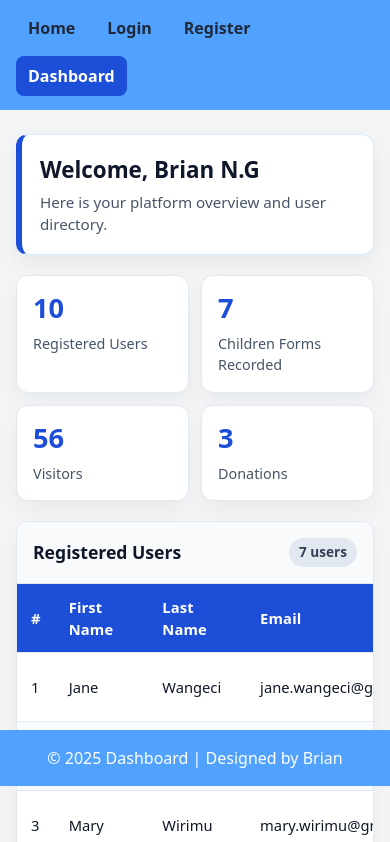
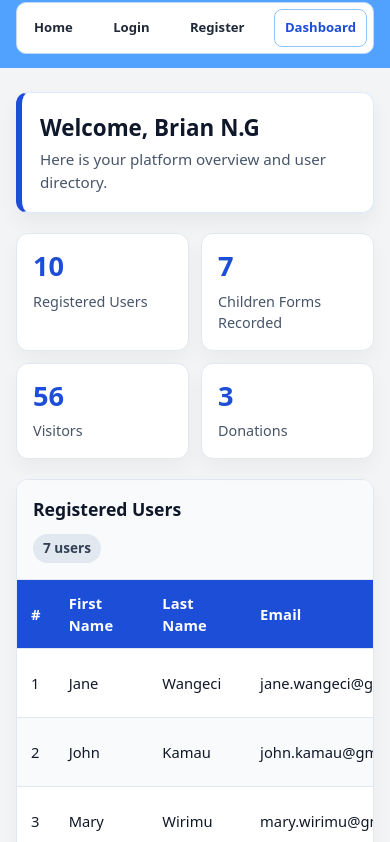
Before and after one commit to Brian-Mbogo/Charity-minds-2, a website: page public/dashboard.html in a window 390 px wide. Shown: the part 58-900 px from the top of the page. Drawn offline with Linux system fonts and the light colour scheme.

Commit message:
dashboard highlight

```diff
--- a/public/dashboard.html
+++ b/public/dashboard.html
@@ -64,9 +64,10 @@
       display: inline-block;
       padding: 8px 12px;
       border-radius: 8px;
+      border: 1px solid transparent;
       font-weight: 600;
       color: #1f2937;
-      transition: background-color 0.2s ease, color 0.2s ease;
+      transition: background-color 0.2s ease, color 0.2s ease, border-color 0.2s ease;
     }
 
     /* Hover state for navigation links. */
@@ -77,8 +78,9 @@
 
     /* Active page indicator in navigation. */
     .nav-link-active {
-      background: #1d4ed8;
-      color: #ffffff;
+      background: #ffffff;
+      color: #1d4ed8;
+      border-color: #93c5fd;
     }
 
     /* Welcome card near the top of dashboard content. */
@@ -228,9 +230,48 @@
 
     /* Mobile tweak for stacking welcome card content. */
     @media (max-width: 640px) {
+      .site-nav {
+        gap: 10px;
+      }
+
+      .brand {
+        width: 100%;
+        justify-content: center;
+      }
+
+      .nav-list {
+        width: 100%;
+        justify-content: space-between;
+        gap: 4px;
+        background: #ffffff;
+        border: 1px solid #bfdbfe;
+        border-radius: 10px;
+        padding: 6px;
+      }
+
+      .nav-link {
+        padding: 8px 10px;
+        font-size: 0.82rem;
+        text-align: center;
+        flex: 1;
+      }
+
       .welcome-card {
         flex-direction: column;
         align-items: flex-start;
+      }
+
+      .table-header {
+        flex-direction: column;
+        align-items: flex-start;
+      }
+
+      .table-meta {
+        align-self: flex-start;
+      }
+
+      footer {
+        position: static !important;
       }
     }
   </style>
```
